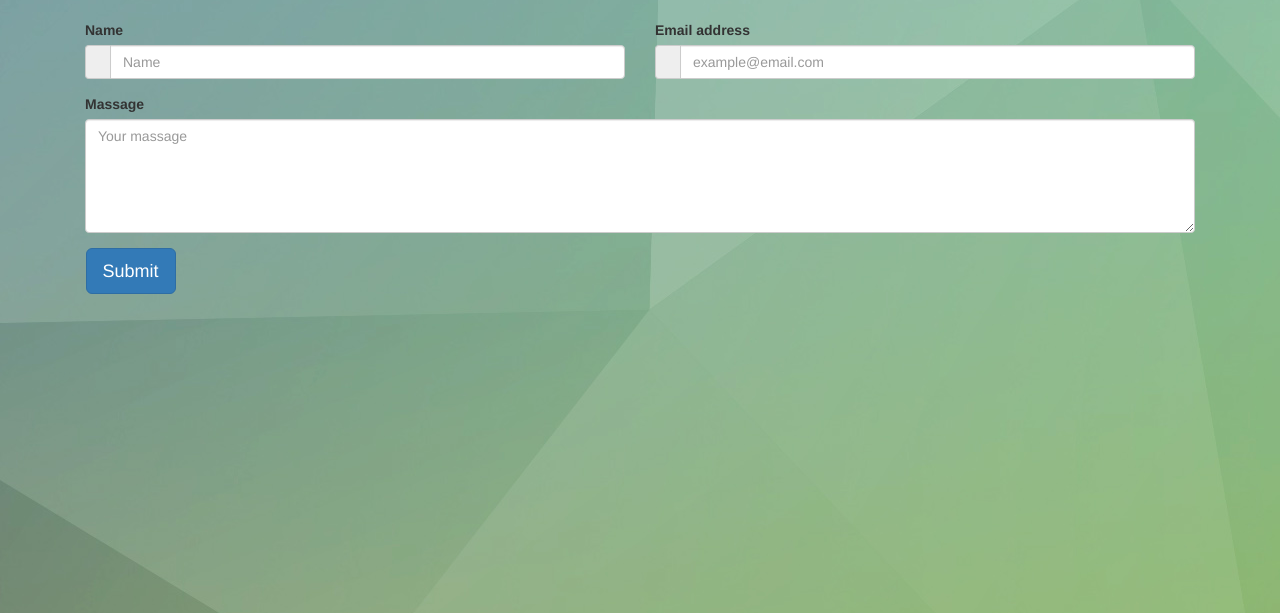
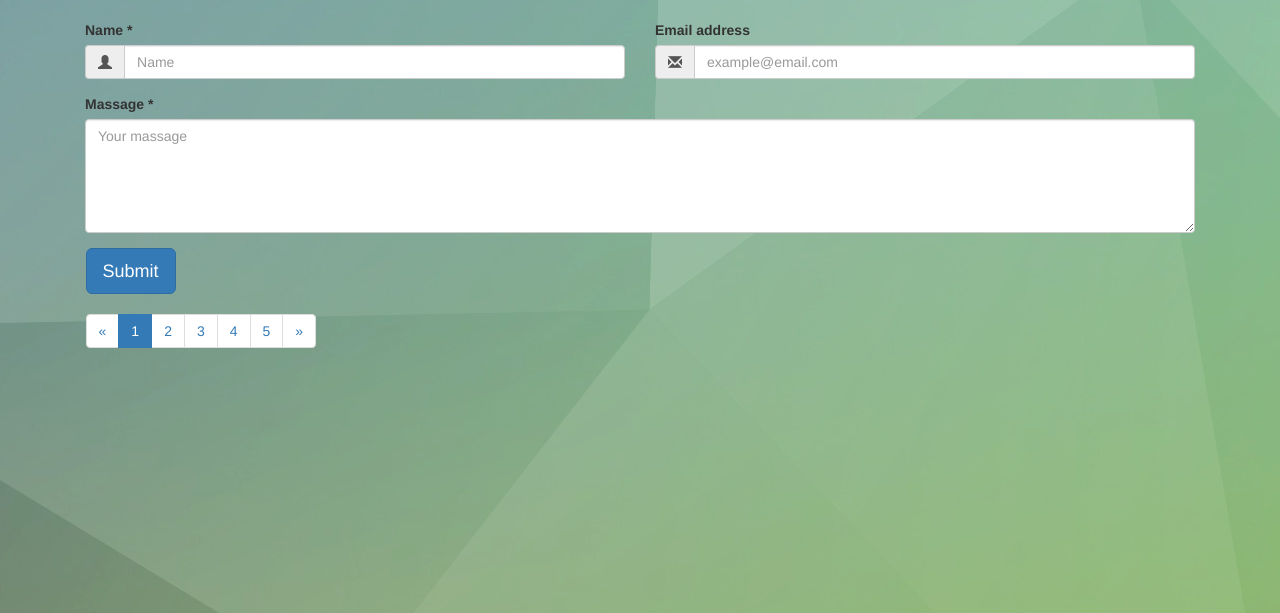
Before and after one commit to webcourseonline/005-guestbook, a PHP site: page /template.php in a window 1280 px wide. Shown: the part 100-713 px from the top of the page. Run offline with PHP 8.4, Linux system fonts and the light colour scheme; data that the repository does not hold is empty; some libraries are stand-ins or nearby versions.

Commit message:
template

```diff
--- a/template.php
+++ b/template.php
@@ -18,21 +18,21 @@
 <div class ="container">
     <form action = '#' method="post">
         <div class="form-group col-md-6">
-            <label for="name">Name</label>
+            <label for="name">Name <span>*</span></label>
             <div class="input-group">
-                <div class="input-group-addon"></div>
+                <div class="input-group-addon"><span class = "glyphicon glyphicon-user"></span></div>
                 <input type="text" class="form-control" name ="name" id="name" placeholder="Name" required>
             </div>
         </div>
         <div class="form-group col-md-6">
-          <label for="email">Email address</label>
+            <label for="email">Email address</label>
             <div class="input-group">
-                <div class="input-group-addon"></div>
+                <div class="input-group-addon"><span class = "glyphicon glyphicon-envelope"></span></div>
                 <input type="email" class="form-control" name = "email" id="email" placeholder="example@email.com">
             </div>
         </div>
         <div class="form-group col-md-12">
-           <label for="message-text" class="control-label"> Massage</label>
+            <label for="message-text" class="control-label"> Massage <span>*</span></label>
             <textarea class="form-control" rows="5" id="message-text" name = "massage" placeholder="Your massage" required></textarea>
         </div>
         <div class = "submit">
@@ -43,7 +43,40 @@
     <div class = "data">
 
     </div>
+    <div class = "data">
+        <?php
+        foreach ($savedMassages as $id => $record) {?>
+            <div class = "data">
+                <p class = "time text-lead text-primary"><?php echo $record->time; ?></p>
+                <p class = "massage text-justify"><?php echo $record->massage; ?></p>
+            </div>
+        <?php } ?>
+    </div>
 
+    <div class="tab-content">
+        <div class="tab-pane" id="<?php ?>"></div>
+    </div>
+
+    <nav>
+        &nbsp;&nbsp;&nbsp;&nbsp;<ul class = "pagination">
+            <li>
+                <a href="#" aria-label="Previous">
+                    <span aria-hidden="true">&laquo;</span>
+                </a>
+            </li>
+            <li class = "active"><a href="#0">1</a></li>
+            <li><a href="#1">2</a></li>
+            <li><a href="#2">3</a></li>
+            <li><a href="#3">4</a></li>
+            <li><a href="#4">5</a></li>
+            <li>
+                <a href="#" aria-label="Next">
+                    <span aria-hidden="true">&raquo;</span>
+                </a>
+            </li>
+        </ul>
+    </nav>
+</div>
 
 
 </div>
```
